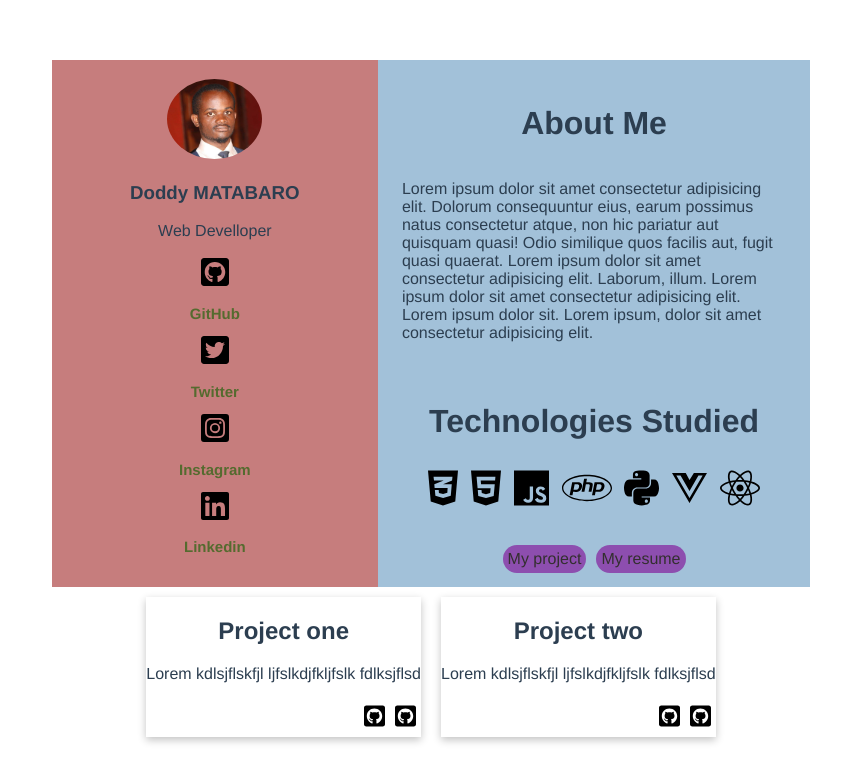
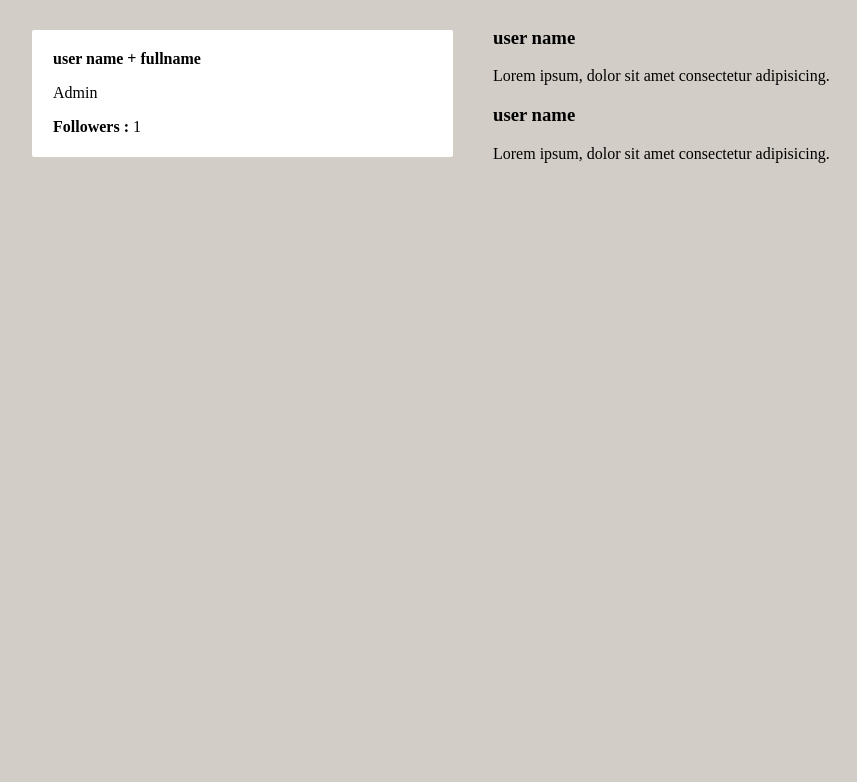
Before and after one commit to DoddyMatabaro/vuejs3Exercices, a Vue app: page / in a window 1280 px wide. Shown: the top 782 px of the page, without its empty margins (209-1066 px from the left). Built offline with nearby package versions, Linux system fonts and the light colour scheme.

Commit message:
initial component

```diff
--- a/src/App.vue
+++ b/src/App.vue
@@ -1,29 +1,24 @@
 <template>
-    <MainCard />
-    <ProjectData  />
+   <UserProfile />
 </template>
 
 <script>
-import MainCard from "./components/MainCard.vue"
-import ProjectData from "./components/ProjectsCard";
+import UserProfile from "./components/UserProfile.vue"
 
 export default {
   name: 'App',
   components: {
-    MainCard,
-    ProjectData
+    UserProfile,
 }
 }
 </script>
 
 <style>
   #app {
-    font-family: Avenir, Helvetica, Arial, sans-serif;
-    -webkit-font-smoothing: antialiased;
-    -moz-osx-font-smoothing: grayscale;
-    text-align: center;
-    color: #2c3e50;
-    margin-top: 60px;
+      /* background-color: rgb(210, 205, 199); */
+  }
+  body{
+      background-color: rgb(210, 205, 199);
   }
 
 </style>
--- a/src/components/MainCard.vue
+++ /dev/null
@@ -1,161 +0,0 @@
-<template>
-    <div class="wrapper">
-            <div class="main-container">
-       <div class="container-one">
-            <div class="profile">
-                <img src="../assets/profile.jpg" alt="" srcset="">
-                <h3>Doddy MATABARO</h3>
-                <p>Web Develloper</p>
-            </div>
-            <div class="socials-links">
-
-                    <div class="link">
-                        <a href="">
-                                 <img src="../assets/github.svg" alt="">
-                                 <h2>GitHub</h2>
-                        </a>
-                    </div>
-
-                     <div class="link">
-                        <a href="">
-                                 <img src="../assets/twitter.svg" alt="">
-                                 <h2>Twitter</h2>
-                        </a>
-                    </div>
-
-                     <div class="link">
-                        <a href="">
-                                 <img src="../assets/instagram.svg" alt="">
-                                 <h2>Instagram</h2>
-                        </a>
-                    </div>
-
-                     <div class="link">
-                        <a href="">
-                                 <img src="../assets/linkedin.svg" alt="">
-                                 <h2>Linkedin</h2>
-                        </a>
-                    </div>
-
-            </div>
-       </div>
-       <div class="container-two">
-            <div class="about-me">
-                <h1>About Me</h1>
-                <p>
-                    Lorem ipsum dolor sit amet consectetur adipisicing elit.
-                    Dolorum consequuntur eius, earum possimus natus consectetur
-                  atque, non hic pariatur aut quisquam quasi! Odio similique
-                  quos facilis aut, fugit quasi quaerat.
-                  Lorem ipsum dolor sit amet consectetur adipisicing elit. Laborum, illum.
-                  Lorem ipsum dolor sit amet consectetur adipisicing elit.
-                  Lorem ipsum dolor sit.
-                  Lorem ipsum, dolor sit amet consectetur adipisicing elit.
-                </p>
-            </div>
-            <div class="technology-section">
-                    <h1>Technologies Studied</h1>
-                    <div class="logos">
-                            <img src="../assets/css3.svg" alt="">
-                            <img src="../assets/html5-brands.svg" alt="">
-                            <img src="../assets/js-brands.svg" alt="">
-                            <img src="../assets/php-brands.svg" alt="">
-                            <img src="../assets/python-brands.svg" alt="">
-                            <img src="../assets/vuejs-brands.svg" alt="">
-                            <img src="../assets/react-brands.svg" alt="">
-                    </div>
-            </div>
-            <div class="button-container">
-                    <div class="project-button">
-                            <a href="">My project</a>
-                    </div>
-                    <div class="project-button">
-                        <a href="">My resume</a>
-                    </div>
-            </div>
-       </div>
-    </div>
-    </div>
-</template>
-<script>
-
-</script>
-<style scoped>
-    .wrapper{
-        display: flex;
-        justify-content: center;
-    }
-    .main-container{
-        display: flex;
-        flex-direction: row;
-        background-color: grey;
-        width: 60%;
-
-    }
-
-    .container-one{
-        background-color: rgb(198, 125, 125);
-        width: 40%;
-        padding: 2.5%;
-    }
-
-    .profile img{
-        height: 5rem;
-        border-radius: 50%;
-    }
-
-    .link a{
-        text-decoration: none;
-        color: darkolivegreen;
-        font-size: 10px;
-    }
-    .link img{
-        height: 2rem;
-    }
-
-    .about-me{
-      text-align: left;
-      display: flex;
-      flex-direction: column;
-      justify-content: center;
-      padding: 1.5rem;
-      align-items: center;
-    }
-
-    .logos img{
-        height: 2.5rem;
-        margin: 0.4rem;
-    }
-
-    .button-container{
-            margin-top: 5%;
-            display: flex;
-            flex-direction: row;
-            justify-content: center;
-            align-items: center;
-    }
-    .project-button{
-        background-color: rgb(141, 78, 175);
-        margin: 5px;
-        padding: 5px;
-        border-radius: 15px;
-    }
-    .project-button a{
-        text-decoration: none;
-        color: #332f2f;
-    }
-
-    .container-two{
-        background-color: rgb(162, 193, 217);
-        width: 60%;
-   }
-    img{
-        height: 30px;
-    }
-
-    @media screen and (max-width: 789px){
-        .main-container{
-            width: 95%;
-        }
-    }
-</style>
--- /dev/null
+++ b/src/components/UserProfile.vue
@@ -0,0 +1,49 @@
+<template>
+    <div class="wrapper">
+            <div class="user-card">
+                <strong>user name + fullname</strong>
+                <div class="fonction">
+                    Admin
+                </div>
+                <div><strong>Followers : </strong>1</div>
+            </div>
+            <div class="twitters">
+                <div class="twitter">
+                    <h3>user name</h3>
+                    <p>Lorem ipsum, dolor sit amet consectetur adipisicing.</p>
+                </div>
+
+                <div class="twitter">
+                    <h3>user name</h3>
+                    <p>Lorem ipsum, dolor sit amet consectetur adipisicing.</p>
+                </div>
+            </div>
+    </div>
+</template>
+<script>
+
+</script>
+<style scoped>
+    .wrapper{
+        display: flex;
+        justify-content: center;
+        justify-content: center;
+        align-items: center;
+        gap: 2.5rem;
+    }
+    .user-card{
+        background-color: #fff;
+        display: flex;
+        flex-direction: column;
+        width: 30%;
+        padding: 1.3rem;
+        gap: 1rem;
+        border-radius: 2px;
+    }
+
+    @media screen and (max-width: 789px){
+        .main-container{
+            width: 95%;
+        }
+    }
+</style>
```
Also changed, not shown: src/components/TwootItem.vue (renamed from src/components/ProjectsCard.vue).
